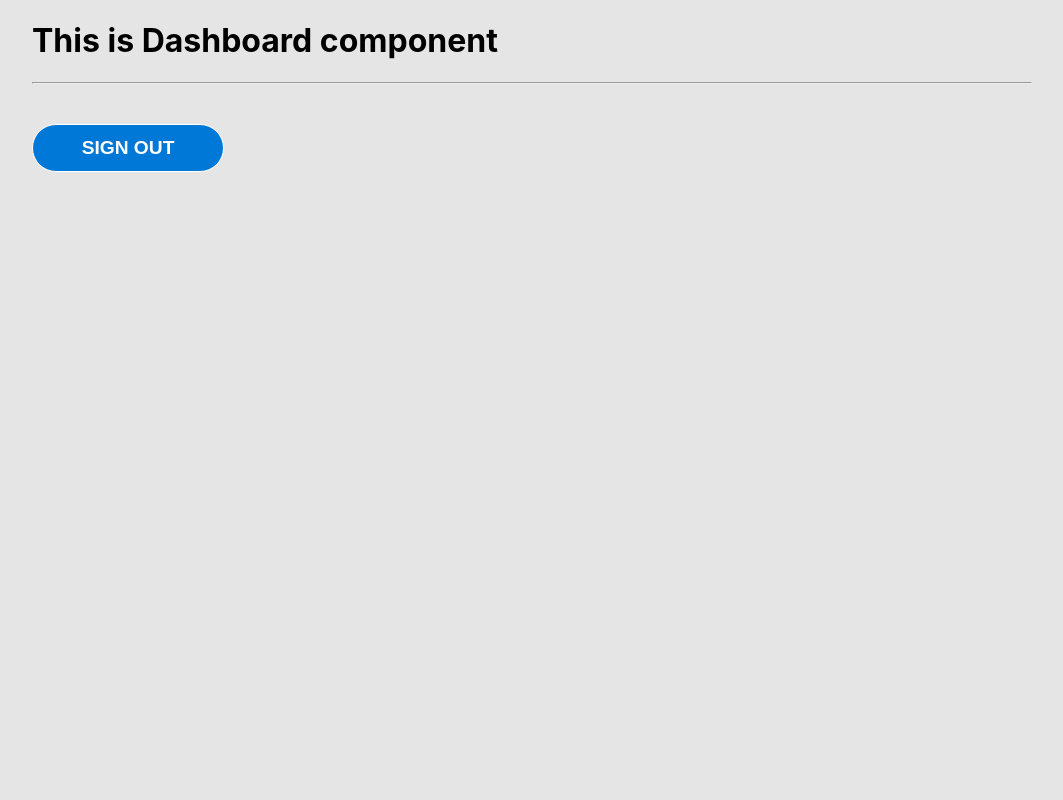
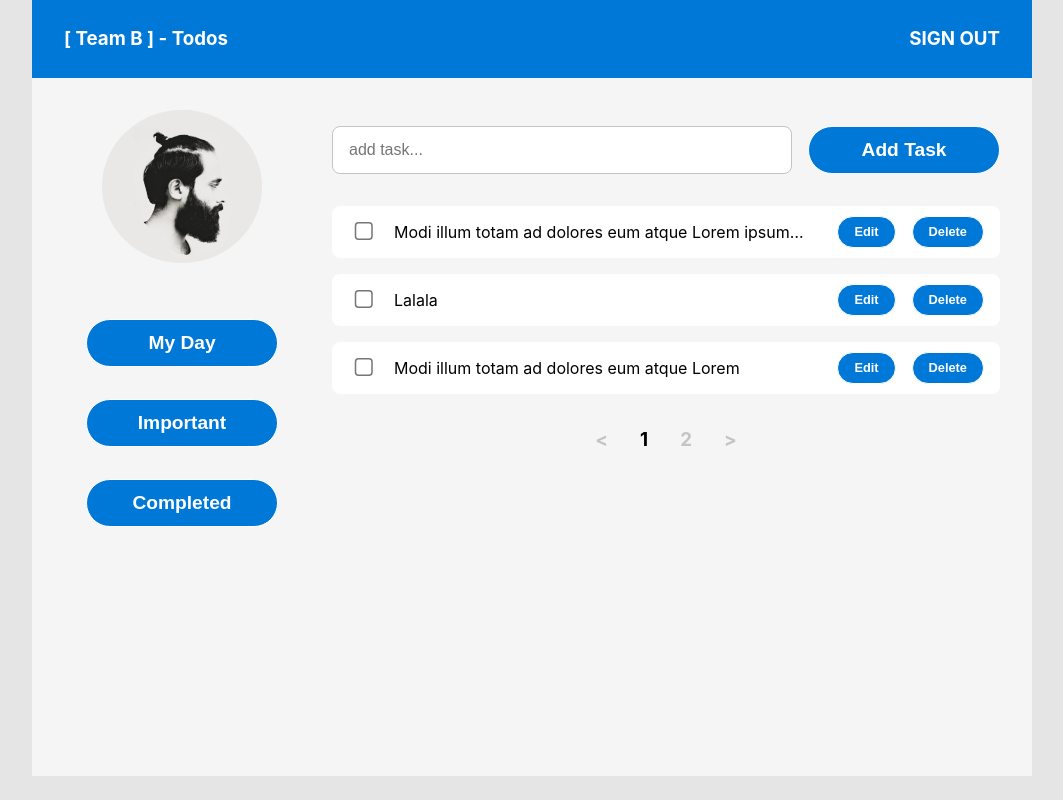
Before and after one commit to galangpiliang/react-todo-apps, a React (Create React App) app: page / in a window 1280 px wide. Shown: the whole page, without its empty margins (108-1171 px from the left). Built offline with nearby package versions, Linux system fonts and the light colour scheme; sample sign-in values are in the browser's storage.

Commit message:
[Galang] - Dashboard view

```diff
--- a/src/App.scss
+++ b/src/App.scss
@@ -1,4 +1,5 @@
 @import '../src/sass/variables.scss';
+@import '../src/sass/mixins.scss';
 
 * {
     box-sizing: border-box;
@@ -7,19 +8,52 @@
 body {
     background-color: $background-color;
     color: $white-color;
+    font-size: 1rem;
 }
 
-input {
+.form-input {
     width: 12rem;
     height: 3rem;
     border: 1px solid $color-3;
     margin: 1rem;
     padding: 1rem;
     border-radius: .5rem;
+    font-size: 1rem;
+}
+
+.scroll {
+    overflow: scroll;
+}
+
+.br {
+    border-radius: .5rem;
 }
 
 .h-100 {
     height: 100%;
+}
+
+.h-10 {
+    height: 10%;
+}
+
+.h-90 {
+    height: 90%;
+}
+
+.h-fit {
+    height: fit-content;
+}
+
+.test {
+    flex-grow: 1;
+    overflow: hidden;
+    text-overflow: ellipsis;
+    white-space: nowrap;
+}
+
+.zoom {
+    zoom: 1.5;
 }
 
 .w-100 {
@@ -30,8 +64,16 @@ input {
     width: 30%;
 }
 
+.w-70 {
+    width: 70%;
+}
+
 .w-inherit {
     width: inherit;
+}
+
+.mw-10 {
+    max-width: 10rem;
 }
 
 .flex {
@@ -50,6 +92,14 @@ input {
     justify-content: center;
 }
 
+.justify-sb {
+    justify-content: space-between;
+}
+
+.align-center {
+    align-items: center;
+}
+
 .text-center {
     text-align: center;
 }
@@ -62,6 +112,95 @@ input {
     color: $color-3;
 }
 
+.text-white {
+    color: $white-color;
+}
+.text-black {
+    color: $black-color;
+}
+
+.p-0 {
+    padding: 0;
+}
+
+.p-1 {
+    padding: 1rem;
+}
+
+.pr-2 {
+    padding-right: 2rem;
+}
+
+.px-1 {
+    padding-left: 1rem;
+    padding-right: 1rem;
+}
+
+.m-auto{
+    margin: auto;
+}
+
+.ml-0 {
+    margin-left: 0;
+}
+
+.mt-1 {
+    margin-top: 1rem;
+}
+
+.mb-1 {
+    margin-bottom: 1rem;
+}
+
+.my-1 {
+    margin: 1rem auto;
+}
+
+.my-2 {
+    margin-top: 2rem;
+    margin-bottom: 2rem;
+}
+
+.mt-2 {
+    margin-top: 2rem;
+}
+
+.mx-1 {
+    margin-left: 1rem;
+    margin-right: 1rem;
+}
+
+.mx-2 {
+    margin-left: 2rem;
+    margin-right: 2rem;
+}
+
+.mr-2 {
+    margin-right: 2rem;
+}
+
+.mb-4 {
+    margin-bottom: 4rem;
+}
+
+.bg-white {
+    background-color: $white-color;
+}
+
+.bg-1 {
+    background-color: $color-1;
+}
+.bg-4 {
+    background-color: $color-4;
+}
+
+.container {
+    margin: auto;
+    max-width: $max-width;
+    height: $min-height;
+}
+
+
 .btn {
     width: 12rem;
     height: 3rem;
@@ -71,45 +210,26 @@ input {
     border: 1.2px solid $white-color;
     font-size: 1.2em;
     font-weight: bold;
-    &:hover {
-        cursor: pointer ;
-        box-shadow: 0 0 5px $color-2;
-    }
+    @include hover;
 }
 
-.p-1 {
-    padding: 1rem;
+.btn-sm {
+    width: auto;
+    height: 2rem;
+    font-size: .8em;
+    @include hover;
 }
 
-.my-1 {
-    margin: 1rem auto;
+.hover{
+    @include hover;
 }
 
-.my-2 {
-    margin: 2rem auto;
+.circle {
+    border-radius: 50%;
 }
 
-.mx-2 {
-    margin-left: 3rem;
-    margin-right: 3rem;
-}
-
-.mb-4 {
-    margin-bottom: 4rem;
-}
-
-.bg-1 {
-    background-color: white;
-}
-
-.bg-2 {
-    background-color: $color-1;
-}
-
-.container {
-    margin: auto;
-    max-width: $max-width;
-    height: $min-height;
+.obj-cover {
+    object-fit: cover;
 }
 
 @media (max-width: $max-width) {
--- a/src/components/dashboard/Dashboard.js
+++ b/src/components/dashboard/Dashboard.js
@@ -1,5 +1,6 @@
 import React, {useEffect} from 'react';
-import {Link, useHistory} from "react-router-dom";
+import {useHistory} from 'react-router-dom';
+import profilePic from '../../assets/uploads/images/profile-picture-placeholder.jpg';
 
 function Dashboard({match}) {
     const user = JSON.parse(localStorage.getItem('user'));
@@ -15,16 +16,100 @@ function Dashboard({match}) {
 
     const doLogout = () => {
         localStorage.clear();
-        window.location.reload();
+        history.push('/signin')
     }
 
     return (
-        <div style={{color:'black'}}>
-            <h1>This is Dashboard component {user? user.fullname : 'kosong bos'}</h1>
-            <hr/>
-            <Link to='/signin'>
-                <button className='btn my-2' onClick={() => doLogout()}>SIGN OUT</button>
-            </Link>
+        <div className='bg-4 text-black h-100'>
+            <div className='flex justify-sb bg-1 text-white h-10 align-center'>
+                <h3 className='mx-2'>[ Team B ] - Todos</h3>
+                <h3 className='hover mx-2'><span onClick={() => doLogout()}>SIGN OUT</span></h3>
+            </div>
+            <div className="flex h-90">
+                <div className="left h-fit p-1 flex flex-col w-30 text-center justify-center">
+                    <img className='circle m-auto mw-10 mt-1 obj-cover' src={profilePic} alt="Profile"/>
+                    <h2>{user? user.fullname : 'Empty Data'}</h2>
+                    <button className='btn my-1'>My Day</button>
+                    <button className='btn my-1'>Important</button>
+                    <button className='btn my-1'>Completed</button>
+                </div>
+                <div className="right w-70 flex-grow flex flex-col text-color-3 pr-2">
+                    <div className="wrapper flex align-center mt-2">
+                        <input className='form-input flex-grow ml-0' type="text" placeholder='add task...'/>
+                        <button className="btn">Add Task</button>
+                    </div>
+                    <div className="wrapper text-black scroll">
+                        <ul className='p-0'>
+                            <li className='flex align-center bg-white br px-1 my-1'>
+                                <input type="checkbox" className='zoom'/>
+                                <p className='mx-1 test'> Modi illum totam ad dolores eum atque Lorem ipsum, dolor sit amet consectetur adipisicing elit. Fuga, nobis iste modi quam quisquam veritatis fugiat, ipsa voluptas minus eius quis ab saepe qui quos odio pariatur laboriosam maxime perspiciatis?</p>
+                                <button className='btn btn-sm mx-1 px-1'>Edit</button>
+                                <button className='btn btn-sm px-1'>Delete</button>
+                            </li>
+                            <li className='flex align-center bg-white br px-1 my-1'>
+                                <input type="checkbox" className='zoom'/>
+                                <p className='mx-1 test'> Lalala</p>
+                                <button className='btn btn-sm mx-1 px-1'>Edit</button>
+                                <button className='btn btn-sm px-1'>Delete</button>
+                            </li>
+                            <li className='flex align-center bg-white br px-1 my-1'>
+                                <input type="checkbox" className='zoom'/>
+                                <p className='mx-1 test'> Modi illum totam ad dolores eum atque Lorem </p>
+                                <button className='btn btn-sm mx-1 px-1'>Edit</button>
+                                <button className='btn btn-sm px-1'>Delete</button>
+                            </li>
+                            {/* <li className='flex align-center bg-white br px-1 my-1'>
+                                <input type="checkbox" className='zoom'/>
+                                <p className='mx-1 test'>4</p>
+                                <button className='btn btn-sm mx-1 px-1'>Edit</button>
+                                <button className='btn btn-sm px-1'>Delete</button>
+                            </li>
+                            <li className='flex align-center bg-white br px-1 my-1'>
+                                <input type="checkbox" className='zoom'/>
+                                <p className='mx-1 test'>5</p>
+                                <button className='btn btn-sm mx-1 px-1'>Edit</button>
+                                <button className='btn btn-sm px-1'>Delete</button>
+                            </li>
+                            <li className='flex align-center bg-white br px-1 my-1'>
+                                <input type="checkbox" className='zoom'/>
+                                <p className='mx-1 test'>6</p>
+                                <button className='btn btn-sm mx-1 px-1'>Edit</button>
+                                <button className='btn btn-sm px-1'>Delete</button>
+                            </li>
+                            <li className='flex align-center bg-white br px-1 my-1'>
+                                <input type="checkbox" className='zoom'/>
+                                <p className='mx-1 test'>7</p>
+                                <button className='btn btn-sm mx-1 px-1'>Edit</button>
+                                <button className='btn btn-sm px-1'>Delete</button>
+                            </li>
+                            <li className='flex align-center bg-white br px-1 my-1'>
+                                <input type="checkbox" className='zoom'/>
+                                <p className='mx-1 test'>8</p>
+                                <button className='btn btn-sm mx-1 px-1'>Edit</button>
+                                <button className='btn btn-sm px-1'>Delete</button>
+                            </li>
+                            <li className='flex align-center bg-white br px-1 my-1'>
+                                <input type="checkbox" className='zoom'/>
+                                <p className='mx-1 test'>9</p>
+                                <button className='btn btn-sm mx-1 px-1'>Edit</button>
+                                <button className='btn btn-sm px-1'>Delete</button>
+                            </li>
+                            <li className='flex align-center bg-white br px-1 my-1'>
+                                <input type="checkbox" className='zoom'/>
+                                <p className='mx-1 test'>10</p>
+                                <button className='btn btn-sm mx-1 px-1'>Edit</button>
+                                <button className='btn btn-sm px-1'>Delete</button>
+                            </li> */}
+                        </ul>
+                    </div>
+                    <div className="wrapper flex justify-center">
+                        <h3 className="hover mx-1">&lt;</h3>
+                        <h3 className="text-black mx-1">1</h3>
+                        <h3 className="hover mx-1">2</h3>
+                        <h3 className="hover mx-1">&gt;</h3>
+                    </div>
+                </div>
+            </div>
         </div>
     )
 }
--- /dev/null
+++ b/src/sass/mixins.scss
@@ -0,0 +1,6 @@
+@mixin hover {
+    &:not([disabled]):hover {
+        cursor: pointer ;
+        opacity: .8;
+    }
+}
--- a/src/sass/variables.scss
+++ b/src/sass/variables.scss
@@ -1,9 +1,11 @@
 $background-color: #E5E5E5;
 $white-color: white;
+$black-color: black;
 
 $color-1: #0078D7;
 $color-2: #C3DDF7;
 $color-3: #C4C4C4;
+$color-4: #F5F5F5;
 
 $max-width: 1000px;
 $min-height: 97vh;
```
Also changed, not shown: src/components/auths/SignIn.js (+5 -6 lines), src/components/auths/SignUp.js (+6 -7 lines).
